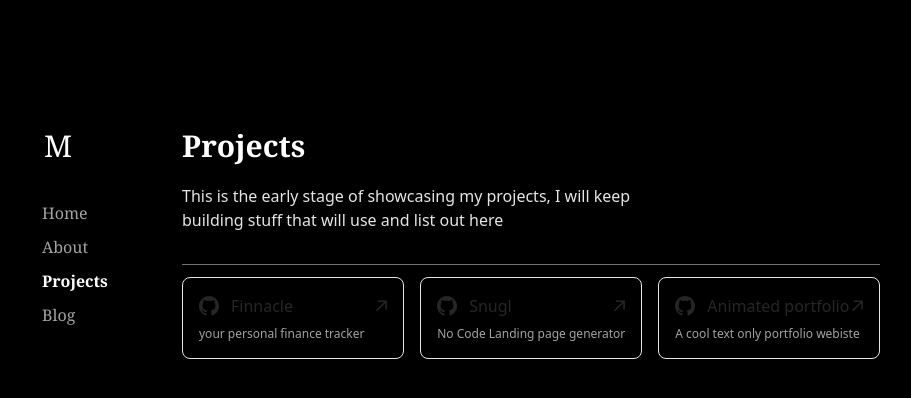
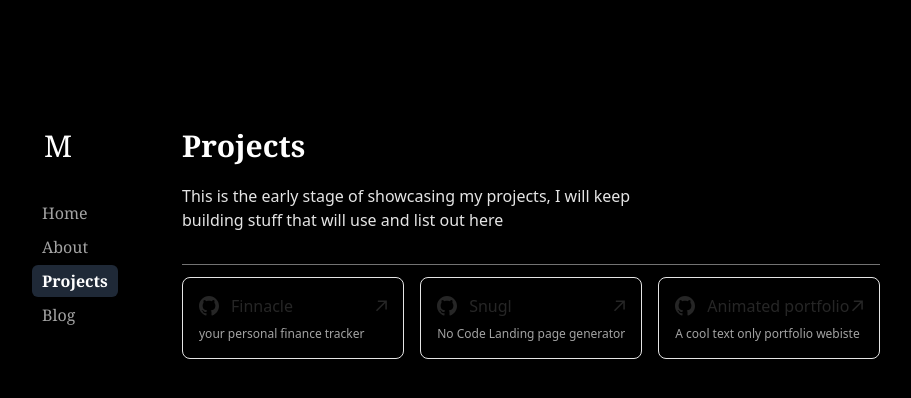
Before and after one commit to iammurali/murali-portfolio, a Next.js app: page /projects in a window 1280 px wide. Shown: the top 398 px of the page, without its empty margins (160-1071 px from the left). Built offline with nearby package versions, Linux system fonts and the light colour scheme.

Commit message:
add framer motion and menu highlight

```diff
--- a/layout/layout.tsx
+++ b/layout/layout.tsx
@@ -27,21 +27,21 @@ const Layout = ({
               <ul className="text-bold mt-2 flex flex-row md:flex-col space-x-0 pr-10 mb-2 md:mt-0">
                 <li className="py-[5px]">
                   <Link href="/">
-                    <span className={`text-neutral-400 hover:text-white transition duration-300 py-[5px] px-[10px] ${pathName == '/'?'font-bold text-white' :''}`}>
+                    <span className={`text-neutral-400 hover:text-white hover:bg-gray-800 hover:rounded-md py-[5px] px-[10px] ${pathName == '/'?'font-bold text-white bg-gray-800 rounded-md transition-all duration-1000' :''}`}>
                       Home
                     </span>
                   </Link>
                 </li>
                 <li className="py-[5px]">
                   <Link href="/about">
-                    <span className={`text-neutral-400 hover:text-white transition-color duration-500 py-[5px] px-[10px] ${pathName == '/about'?'font-bold text-white' :''}`}>
+                    <span className={`text-neutral-400 hover:text-white hover:bg-gray-800 hover:rounded-md py-[5px] px-[10px] ${pathName == '/about'?'font-bold text-white bg-gray-800 rounded-md transition-color duration-500' :''}`}>
                       About
                     </span>
                   </Link>
                 </li>
                 <li className="py-[5px]">
                   <Link href="/projects">
-                    <span className={`text-neutral-400 hover:text-white transition duration-300 py-[5px] px-[10px] ${pathName == '/projects'?'font-bold text-white' :''}`}>
+                    <span className={`text-neutral-400 hover:text-white hover:bg-gray-800 hover:rounded-md py-[5px] px-[10px] ${pathName == '/projects'?'font-bold text-white bg-gray-800 rounded-md transition-color duration-500' :''}`}>
                       Projects
                     </span>
                   </Link>
@@ -52,7 +52,7 @@ const Layout = ({
                     target="_blank"
                     rel="noopener noreferrer"
                   >
-                    <span className={`text-neutral-400 hover:text-white transition duration-300 py-[5px] px-[10px] ${pathName == '/blog'?'font-bold text-white' :''}`}>
+                    <span className={`text-neutral-400 hover:text-white hover:bg-gray-800 hover:rounded-md py-[5px] px-[10px] ${pathName == '/blog'?'font-bold text-white bg-gray-800 rounded-md transition-color duration-500' :''}`}>
                       Blog
                     </span>
                   </Link>
--- a/package.json
+++ b/package.json
@@ -14,6 +14,7 @@
     "@types/react-dom": "18.0.11",
     "eslint": "8.35.0",
     "eslint-config-next": "13.2.3",
+    "framer-motion": "^10.12.17",
     "next": "13.2.3",
     "react": "18.2.0",
     "react-dom": "18.2.0",
```
Also changed, not shown: src/components/mlogo.svg (added), 1 other file (tests, documents, lock files or other folders).
